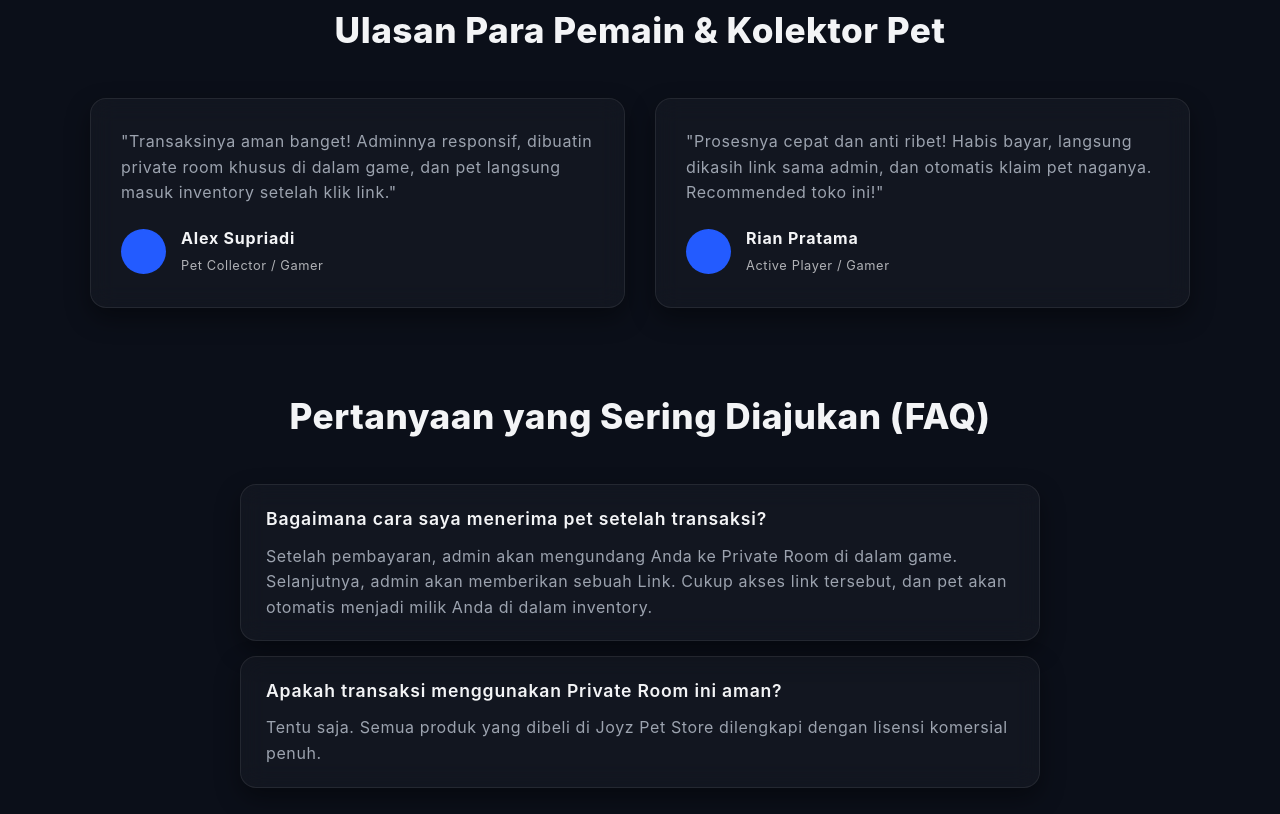
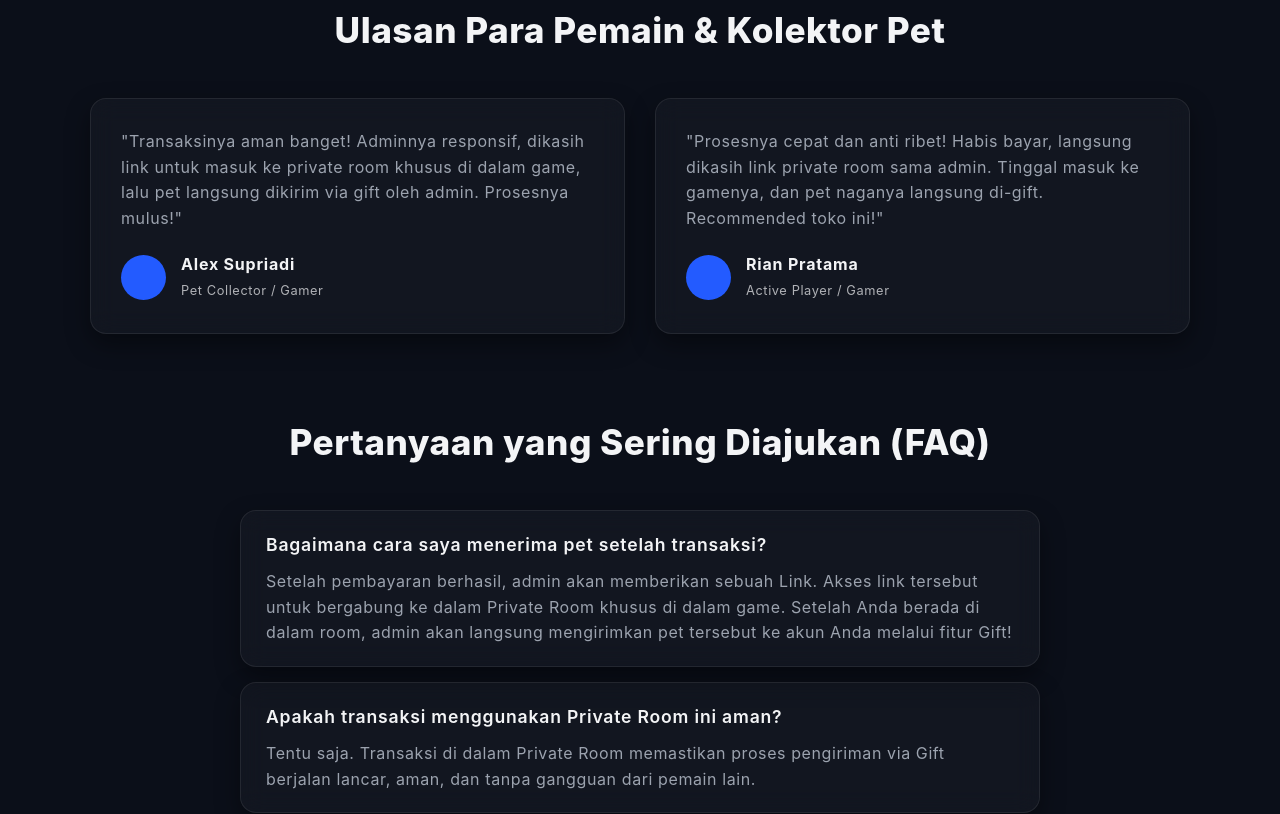
Before and after one commit to SiVennn/joyz-pet-store, a React (Vite) app: page / in a window 1280 px wide. Shown: the part 1960-2774 px from the top of the page. Built offline with nearby package versions, Linux system fonts and the light colour scheme.

Commit message:
update: revisi alur link private room dan sistem gift di home

```diff
--- a/src/pages/Home.jsx
+++ b/src/pages/Home.jsx
@@ -102,7 +102,7 @@ export default function Home() {
 {/* ================= ANATOMI 8: TESTIMONIALS ================= */}
       <div className="grid-modern">
         <div className="testimonial-card">
-          <p>"Transaksinya aman banget! Adminnya responsif, dibuatin private room khusus di dalam game, dan pet langsung masuk inventory setelah klik link."</p>
+          <p>"Transaksinya aman banget! Adminnya responsif, dikasih link untuk masuk ke private room khusus di dalam game, lalu pet langsung dikirim via gift oleh admin. Prosesnya mulus!"</p>
           <div className="client-profile">
             <div className="client-avatar"></div>
             <div>
@@ -114,7 +114,7 @@ export default function Home() {
         </div>
 
         <div className="testimonial-card">
-          <p>"Prosesnya cepat dan anti ribet! Habis bayar, langsung dikasih link sama admin, dan otomatis klaim pet naganya. Recommended toko ini!"</p>
+          <p>"Prosesnya cepat dan anti ribet! Habis bayar, langsung dikasih link private room sama admin. Tinggal masuk ke gamenya, dan pet naganya langsung di-gift. Recommended toko ini!"</p>
           <div className="client-profile">
             <div className="client-avatar"></div>
             <div>
@@ -133,12 +133,12 @@ export default function Home() {
         <div className="faq-grid">
           <div className="faq-card">
             <h3 className="faq-question">Bagaimana cara saya menerima pet setelah transaksi?</h3>
-            <p className="faq-answer">Setelah pembayaran, admin akan mengundang Anda ke Private Room di dalam game. Selanjutnya, admin akan memberikan sebuah Link. Cukup akses link tersebut, dan pet akan otomatis menjadi milik Anda di dalam inventory.</p>
+            <p className="faq-answer">Setelah pembayaran berhasil, admin akan memberikan sebuah Link. Akses link tersebut untuk bergabung ke dalam Private Room khusus di dalam game. Setelah Anda berada di dalam room, admin akan langsung mengirimkan pet tersebut ke akun Anda melalui fitur Gift!</p>
           </div>
 
           <div className="faq-card">
             <h3 className="faq-question">Apakah transaksi menggunakan Private Room ini aman?</h3>
-            <p className="faq-answer">Tentu saja. Semua produk yang dibeli di Joyz Pet Store dilengkapi dengan lisensi komersial penuh.</p>
+            <p className="faq-answer">Tentu saja. Transaksi di dalam Private Room memastikan proses pengiriman via Gift berjalan lancar, aman, dan tanpa gangguan dari pemain lain.</p>
           </div>
         </div>
       </section>
```
